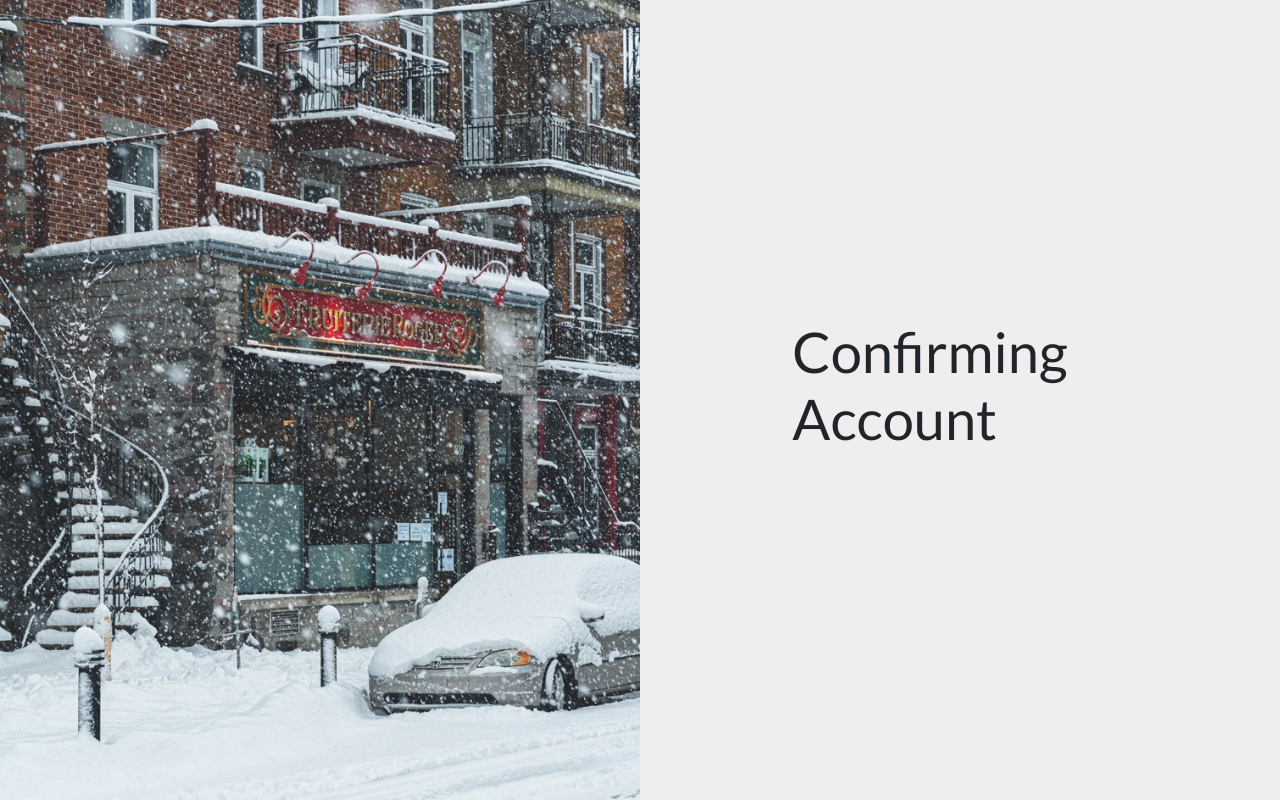
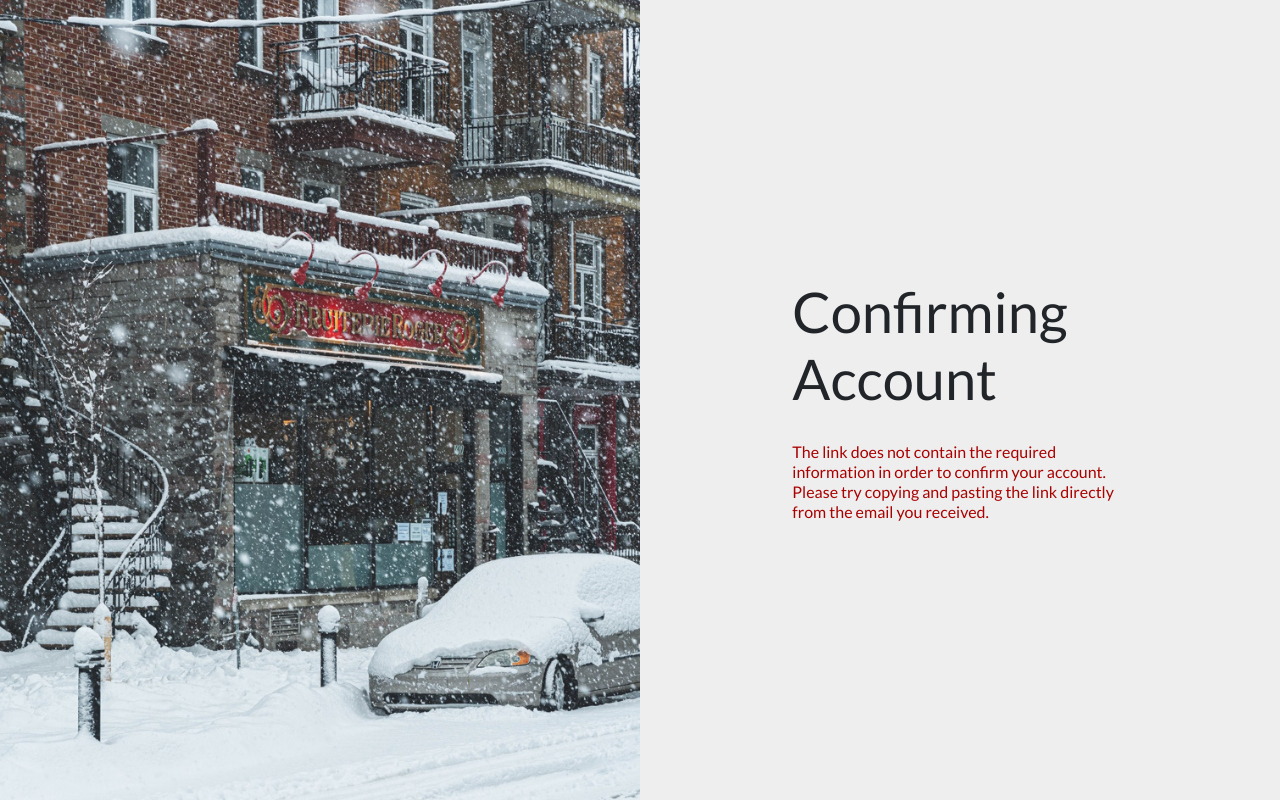
Before and after one commit to PaolaBravo1/React-Context-Googlelogin, a Next.js app: page /confirmaccount in a window 1280 px wide. Built offline with nearby package versions, Linux system fonts and the light colour scheme; no server answers.

Commit message:
Reverted wrap of useEffect() in async, actually does not work

```diff
--- a/src/pages/confirmaccount.tsx
+++ b/src/pages/confirmaccount.tsx
@@ -17,7 +17,6 @@ const ConfirmAccount = () => {
   const { confirmAccount } = useAuthentication();
 
   useEffect(() => {
-    async() => {
       const params = new URLSearchParams(window.location.search);
       let paramToken = params.get("token");
       let paramEmailAddress = params.get("emailAddress");
@@ -29,9 +28,8 @@ const ConfirmAccount = () => {
 
       setEmailAddress(paramEmailAddress!);
       setToken(paramToken!);
-      await apiConfirmAccount(paramEmailAddress, paramToken);
-    }
-  }, []);
+      apiConfirmAccount(paramEmailAddress, paramToken);
+    }, []);
 
   const apiConfirmAccount = async (emailAddress: string, token: string): Promise<void> => {
     await confirmAccount(emailAddress, token)
--- a/src/pages/dashboard.tsx
+++ b/src/pages/dashboard.tsx
@@ -11,7 +11,6 @@ const Dashboard = () => {
   const { getMe } = useAuthentication();
 
   useEffect(() => {
-    async() => {
     getMe()
     .then(result => {
         setContent(JSON.stringify(result.data))
@@ -23,7 +22,6 @@ const Dashboard = () => {
         else
           setContent(JSON.stringify(error))
       });
-    }
   }, []);
 
   return (
```
Lines whose indentation alone changed are shown as unchanged.
